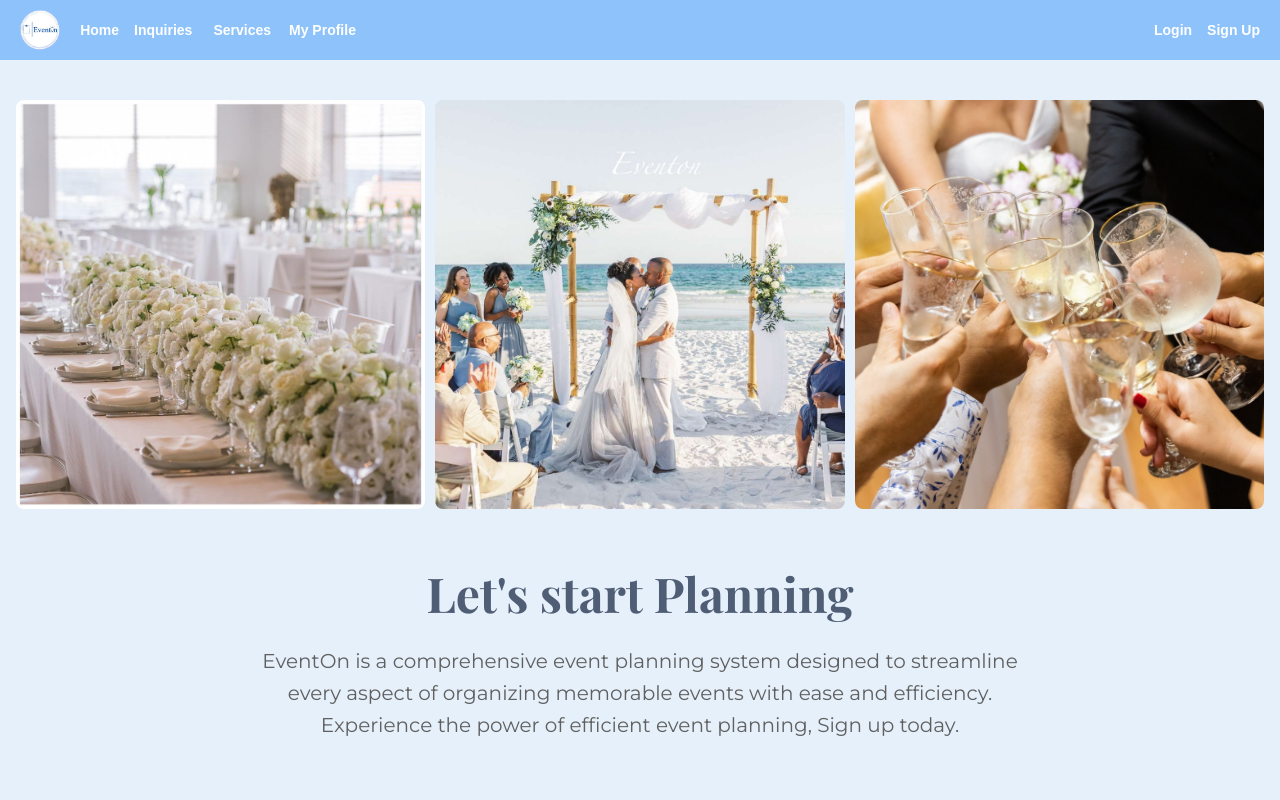
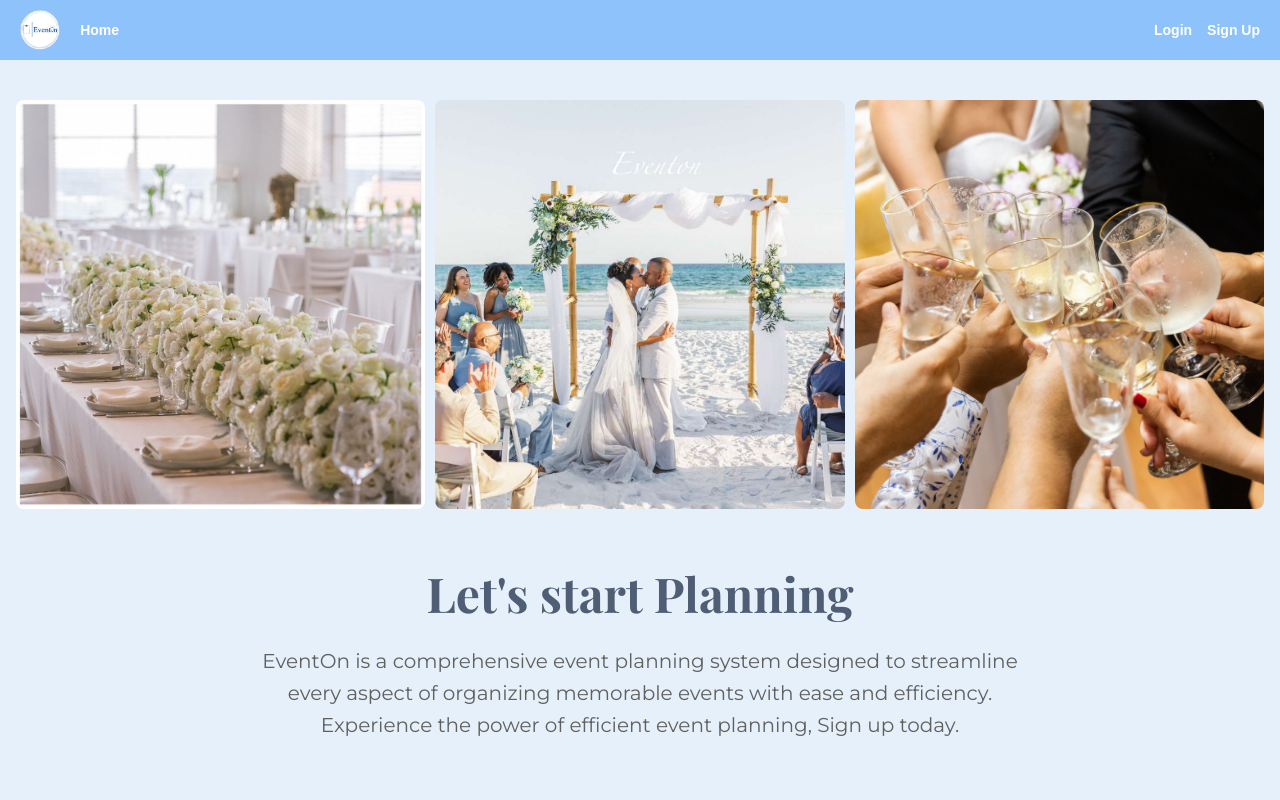
Before and after one commit to fabianrk52/Eventon, a React (Create React App) app: page / in a window 1280 px wide. Shown: the top 800 px of the page. Built offline with nearby package versions, Linux system fonts and the light colour scheme.

Commit message:
remove header link when not token

```diff
--- a/src/Header.js
+++ b/src/Header.js
@@ -39,7 +39,8 @@ const Header = () => {
         <img src='/logo.png' alt="App Logo" className="header-logo" />
         <nav className="header-nav">
           <Link to="/">Home</Link>
-          {userRole === "EventPlanner" ? <Link to="/events">Events</Link> : <Link to="/supplier-messages" className="header-messages-link">Inquiries</Link>}
+          {!token ? <></> : userRole === "EventPlanner" ? <Link to="/events">Events</Link> : <Link to="/supplier-messages" className="header-messages-link">Inquiries</Link>}
+          {token ? <>
             <div className="dropdown">
               <button className="dropdown-button" onClick={toggleDropdown}>
                 Services
@@ -55,7 +56,8 @@ const Header = () => {
                 </div>
               )}
             </div>
-          <Link to="/my-profile">My Profile</Link>
+          </> : <></>}
+          {token ? <Link to="/my-profile">My Profile</Link> : <></>}
         </nav>
       </div>
       <div className="header-user-container">
```
Lines whose indentation alone changed are shown as unchanged.
